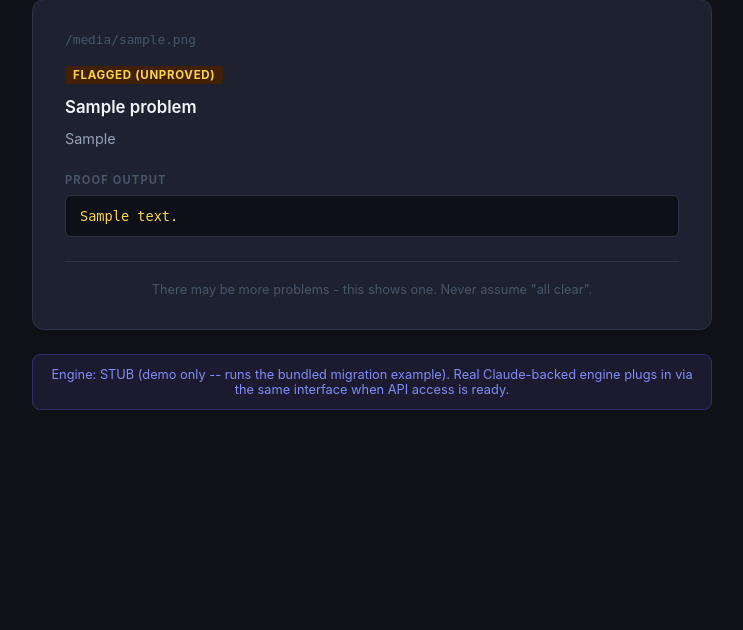
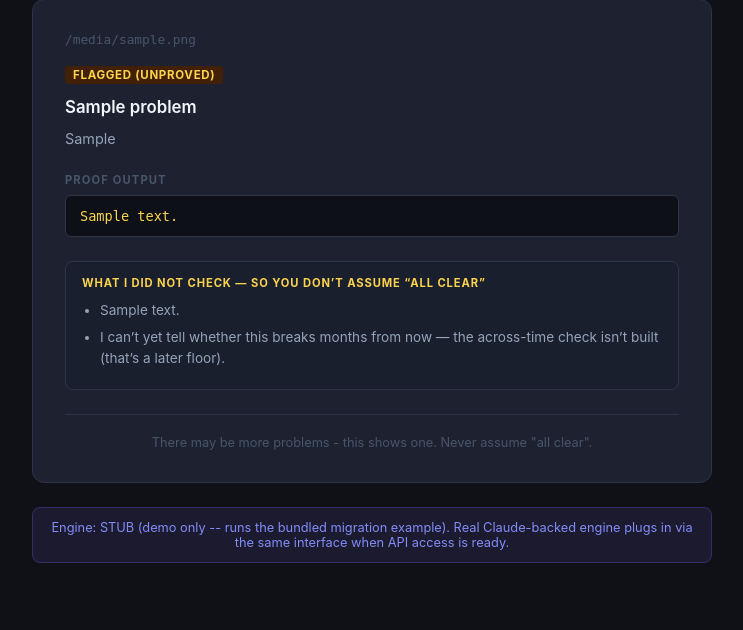
Before and after one commit to solojosh89/GAP, a Flask app: template templates/index.html in a window 1280 px wide. Shown: the part 632-1262 px from the top of the page, without its empty margins (268-1011 px from the left). Before the commit the page ends 1042 px from the top, so only its background shows below. Run offline with Flask 3, Linux system fonts and the light colour scheme; the template is opened without the code that fills it: most values are stand-ins (such as "Sample title", 1, 10 or a date in 2020).

Commit message:
feat: standing 'what aren't we asking?' sweep + real vibe-coder tier
Two judgment pieces (Opus's lane), both free of the API key.

SWEEP GATE (GAP's line over a linter): runs automatically every pipeline run,
like prove-gate and fix-gate. It does NOT invent more unproven problems (that
would be the prove-don't-assert violation GAP exists to kill) - it discloses the
BOUNDARIES of what GAP just did: acted on ONE problem, what could only be flagged
not proven, and the across-time gap. So 'all clear' is never implied.
- contract.py: Sweep(acted_on_one, across_time_gap, boundary_notes)
- engine.py: Engine.sweep() default + StubEngine proof-boundary note
- pipeline.py: sweep produced every run, attached to every Outcome

VIBE-CODER TIER: Simple is now a different experience, not just hidden fields.
One plain sentence + a homely analogy (movers counting boxes they picked up, not
ones that landed) + one safe choice (Yes fix it / Not now). NO function names,
line numbers, proof markers, or code above the fold - all behind 'Show me the
details'. Finding gains plain + analogy fields. Verified in-browser: zero jargon
above the fold at Simple; sweep panel shows for dev tiers only.

Co-Authored-By: Claude Opus 4.8 <noreply@anthropic.com>

```diff
--- a/gap/engine.py
+++ b/gap/engine.py
@@ -21,6 +21,11 @@ class Engine:
 
     def fix(self, code: str, finding: Finding) -> Fix:
         raise NotImplementedError
+
+    def sweep(self, code: str, finding: Finding) -> list:
+        """Honest boundary notes for the standing sweep — what this engine could
+        only FLAG, not PROVE, for this code. Default: nothing extra to disclose."""
+        return []
 
 
 class StubEngine(Engine):
@@ -112,3 +117,13 @@ print("{BUG_PRESENT}" if reported != actual else "{BUG_ABSENT}", detail)
                 "still climb? If yes, you're counting tries, not results."
             ),
         )
+
+    def sweep(self, code: str, finding: Finding) -> list:
+        if finding.confidence == "none":
+            return []
+        return [
+            "This check ran fully in isolation, which is why it could be PROVEN. "
+            "Problems that only show up against a real database, a network call, or a "
+            "live screen can be flagged but not proven by running - those are a "
+            "different, harder kind of check.",
+        ]
--- a/gap/pipeline.py
+++ b/gap/pipeline.py
@@ -11,7 +11,7 @@ import tempfile
 from dataclasses import dataclass
 from typing import Optional
 
-from .contract import BUG_ABSENT, BUG_PRESENT, Finding, Fix, RunResult
+from .contract import BUG_ABSENT, BUG_PRESENT, Finding, Fix, RunResult, Sweep
 from .engine import Engine
 from .sandbox import run_script
 from .store import Store
@@ -26,6 +26,7 @@ class Outcome:
     fix: Optional[Fix]
     notes: str
     fix_id: Optional[int] = None   # db id of the offered fix, for accept/reject
+    sweep: Optional[Sweep] = None  # the standing 'what aren't we asking?' gate
 
 
 # Do-no-harm check: after the fix, the code must still do its basic job.
@@ -58,6 +59,11 @@ def run(code: str, language: str, engine: Engine, store: Store,
     finding = engine.find(code, language)
     finding_id = store.add_finding(submission_id, finding.problem, finding.rank, finding.confidence)
 
+    # STANDING SWEEP GATE: runs every time, automatically. Discloses the boundaries
+    # of what GAP did (acted on ONE problem; what could only be flagged; the
+    # across-time gap) so 'all clear' is never implied. NOT a second guesser.
+    sweep = Sweep(boundary_notes=engine.sweep(code, finding))
+
     # 2) PROVE it by running a demonstration against the original code.
     proof = engine.prove(code, finding)
     workdir = tempfile.mkdtemp(prefix="gap_")
@@ -71,7 +77,8 @@ def run(code: str, language: str, engine: Engine, store: Store,
         if not proven:
             # Honest gate: if we cannot prove it, we FLAG it, we do not claim it.
             return Outcome(finding, False, _detail(r1), False, None,
-                           "Could not prove the problem by running it — flagged, not claimed.")
+                           "Could not prove the problem by running it — flagged, not claimed.",
+                           sweep=sweep)
 
         # 3) FIX, then RE-PROVE against the fixed code, then SMOKE-check for harm.
         fix = engine.fix(code, finding)
@@ -88,13 +95,14 @@ def run(code: str, language: str, engine: Engine, store: Store,
 
         if fix_ok:
             return Outcome(finding, True, _detail(r1), True, fix,
-                           "Problem proven, fix re-proven, nothing broke.", fix_id=fix_id)
+                           "Problem proven, fix re-proven, nothing broke.",
+                           fix_id=fix_id, sweep=sweep)
 
         notes = "Fix withheld: "
         if not gone:
             notes += "re-proof still shows the bug. "
         if not no_harm:
             notes += "smoke check failed (the fix broke the code). "
-        return Outcome(finding, True, _detail(r1), False, None, notes.strip())
+        return Outcome(finding, True, _detail(r1), False, None, notes.strip(), sweep=sweep)
     finally:
         shutil.rmtree(workdir, ignore_errors=True)
--- a/templates/index.html
+++ b/templates/index.html
@@ -217,6 +217,37 @@
       user-select: none;
     }
     .simple-details summary:hover { color: #94a3b8; }
+    .sweep-simple {
+      font-size: 0.9rem;
+      color: #94a3b8;
+      margin-top: 20px;
+      line-height: 1.5;
+    }
+
+    /* Sweep panel (the standing 'what aren't we asking?' gate) */
+    .sweep-box {
+      margin-top: 24px;
+      padding: 14px 16px;
+      background: #1a1f2e;
+      border: 1px solid #2d3448;
+      border-radius: 8px;
+    }
+    .sweep-label {
+      font-size: 0.7rem;
+      font-weight: 700;
+      text-transform: uppercase;
+      letter-spacing: 0.08em;
+      color: #fcd34d;
+      margin-bottom: 10px;
+    }
+    .sweep-list {
+      margin: 0;
+      padding-left: 18px;
+      color: #94a3b8;
+      font-size: 0.85rem;
+      line-height: 1.55;
+    }
+    .sweep-list li { margin-bottom: 6px; }
     .why-text {
       font-size: 0.9rem;
       color: #94a3b8;
@@ -549,9 +580,31 @@
 
   {% endif %}
 
+  {# ---------- SWEEP: the standing 'what aren't we asking?' gate ---------- #}
+  {% if level != 'simple' and result.sweep %}
+  <div class="sweep-box">
+    <div class="sweep-label">What I did NOT check — so you don’t assume “all clear”</div>
+    <ul class="sweep-list">
+      {% if result.sweep.acted_on_one %}
+      <li>I showed the ONE most dangerous problem, not every problem. There may be more.</li>
+      {% endif %}
+      {% for note in result.sweep.boundary_notes %}
+      <li>{{ note }}</li>
+      {% endfor %}
+      {% if result.sweep.across_time_gap %}
+      <li>I can’t yet tell whether this breaks months from now — the across-time check isn’t built (that’s a later floor).</li>
+      {% endif %}
+    </ul>
+  </div>
+  {% endif %}
+
   {# ---------- CAVEAT ---------- #}
   <div class="caveat">
+    {% if level == 'simple' %}
+    This is “one real problem found,” not “all clean” — there may be more, and I can’t yet tell if it’ll break months from now.
+    {% else %}
     There may be more problems - this shows one. Never assume "all clear".
+    {% endif %}
   </div>
 </div>
 {% endif %}
```
Also changed, not shown: gap/contract.py (+17 -1 lines), run_skeleton.py (+9 -0 lines).
